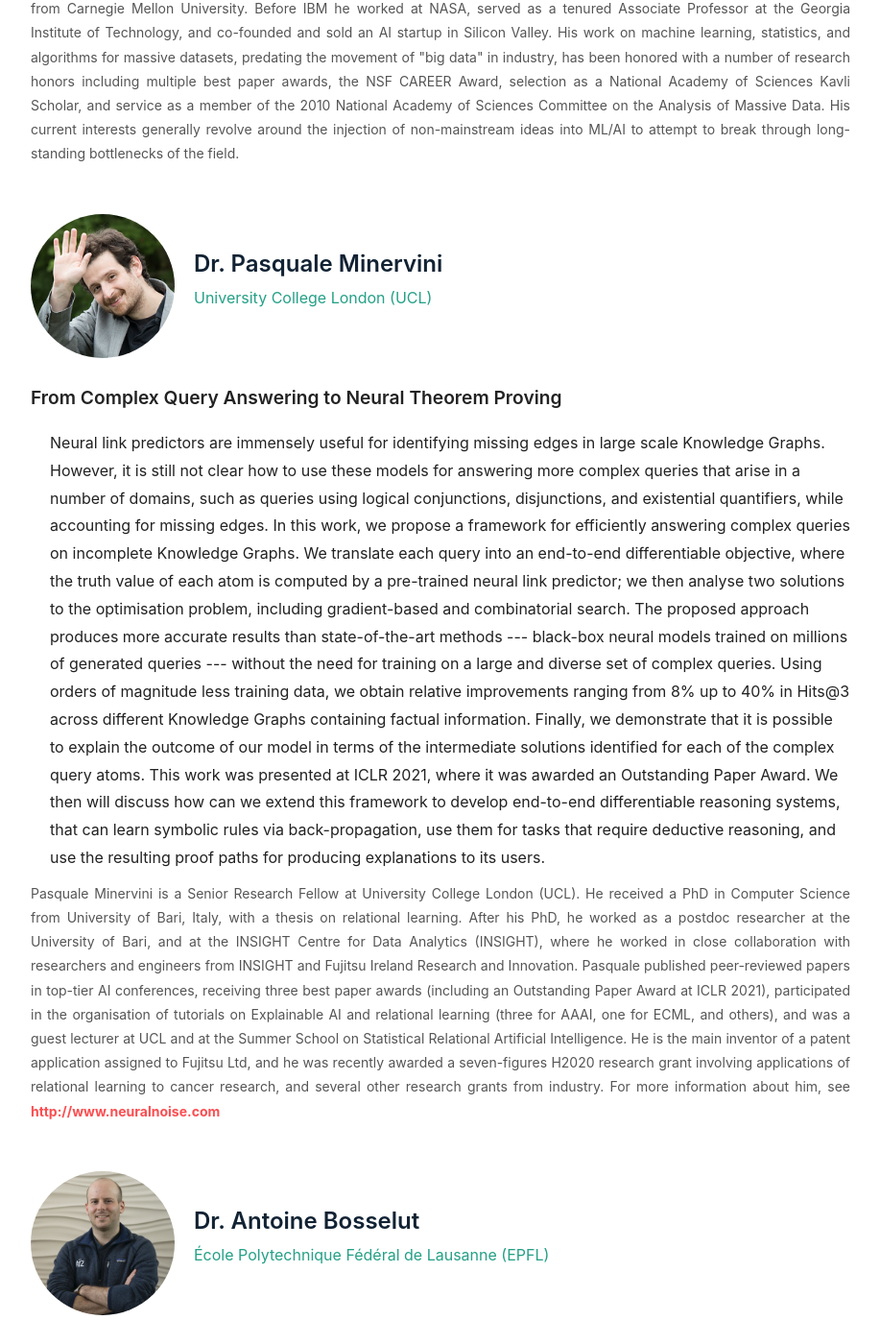
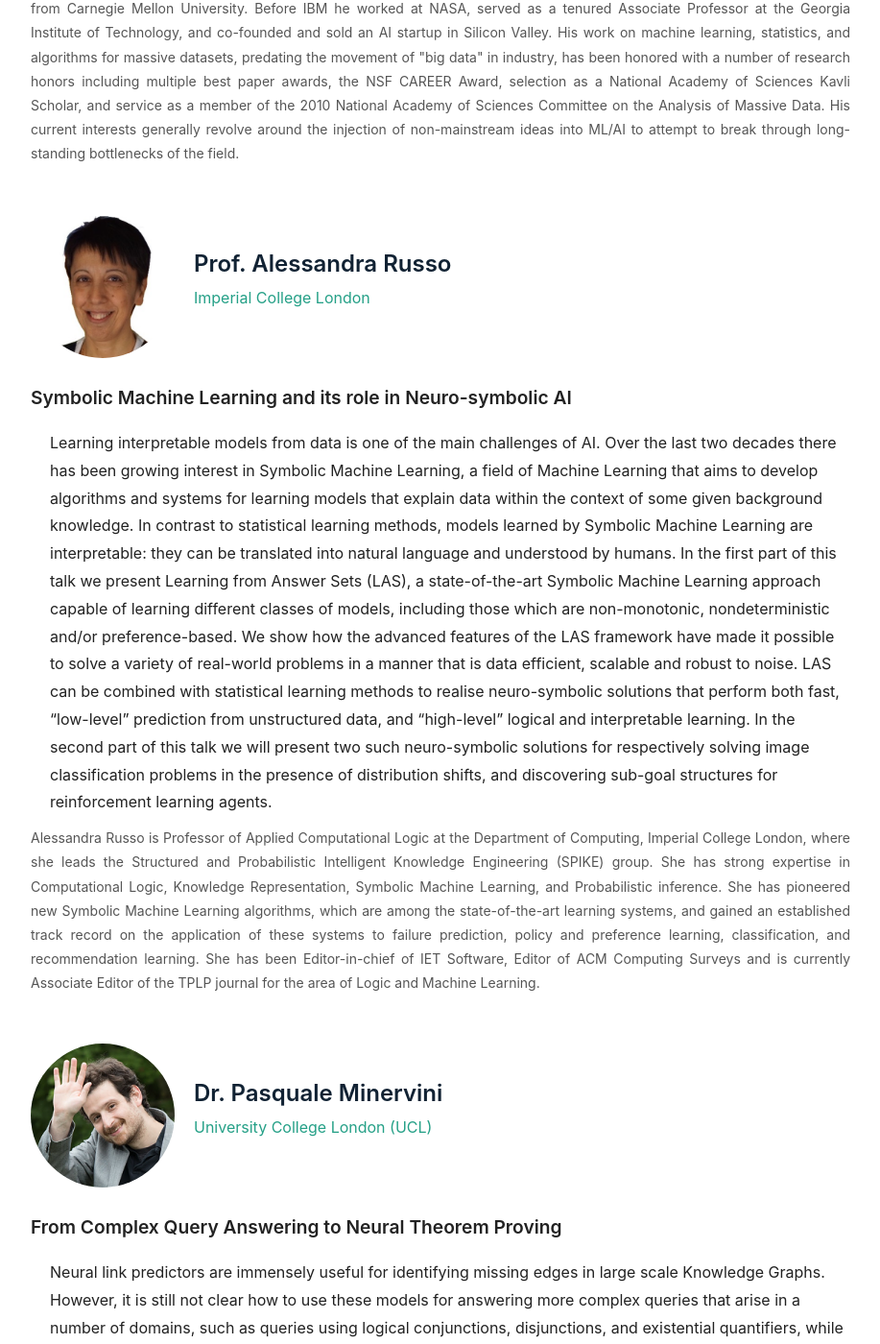
Before and after one commit to krhcai/krhcai.github.io, a Jekyll site: the page built from index.html, in a window 1280 px wide and 1400 px high, scrolled down 2242 px. Shown: the whole window at 96% size, without its empty margins (181-1098 px from the left). Built offline with Jekyll 4.4.1, drawn with Linux system fonts in a browser that asks for light colours; nearby versions of some CDN libraries; the list of posts is cut into pages by our own code; some of the changed text lies outside the part shown.

Commit message:
added Russo abstract, bio and photo

```diff
--- a/call/index.html
+++ b/call/index.html
@@ -19,7 +19,7 @@ key: page-index
 {% endhighlight %} -->
 
 <div style="padding-top: 0px">
-    <h2> Call for Submission</h2>
+    <h2> Call for Submissions</h2>
     <!-- <h3> Heading 1</h3> -->
     <div><i>To be held at 18th International Conference on Principles of Knowledge Representation and Reasoning (KR2021)</i></div>
     <br/>
--- a/index.html
+++ b/index.html
@@ -50,7 +50,7 @@ key: page-index
     <h2>Register</h2>
     Registration is free but mandatory for all who want to attend the workshop.
     <a href="https://kr2021.kbsg.rwth-aachen.de/page/registration" target="_blank">Click this link to register</a> on the KR2020 website.
-    <div style="clear:both;""></div>
+    <div style="clear:both;"></div>
 
 
 
@@ -63,12 +63,12 @@ key: page-index
         <div class="image-cropper" style="float:left;  margin-right: 20px">
             <img src="assets/images/speakers/ag.png" class="rounded" />
         </div>
-        <div style="float:left;"">
+        <div style="float:left;">
             <div class="name">Dr. Alexander Gray</div>
             <div class="affil">IBM</div>
 
         </div>
-        <div style="clear:both;""></div>
+        <div style="clear:both;"></div>
         <!-- <div style="margin-left:20px; margin-top: 30px; color:rgb(53, 17, 17); font-size:12px"><i>Abstract</i></div> -->
         <h4 class="abstract-title">Logical Neural Networks</h4> <!-- TODO: incomplete title-->
         <div class="abstract">
@@ -99,14 +99,51 @@ key: page-index
 
     <div style="margin-top:50px">
         <div class="image-cropper" style="float:left;  margin-right: 20px">
+            <img src="assets/images/speakers/ar.png" class="rounded" />
+        </div>
+        <div style="float:left;">
+            <div class="name">Prof. Alessandra Russo</div>
+            <div class="affil">Imperial College London</div>
+
+        </div>
+        <div style="clear:both;"></div>
+        <!-- <div style="margin-left:20px; margin-top: 30px; color:rgb(53, 17, 17); font-size:12px"><i>Abstract</i></div> -->
+        <h4 class="abstract-title">Symbolic Machine Learning and its role in Neuro-symbolic AI</h4>
+        <div class="abstract">
+            Learning interpretable models from data is one of the main challenges of AI. Over the last two decades there has been growing
+            interest in Symbolic Machine Learning, a field of Machine Learning that aims to develop algorithms and systems for learning
+            models that explain data within the context of some given background knowledge. In contrast to statistical learning methods,
+            models learned by Symbolic Machine Learning are interpretable: they can be translated into natural language and understood by humans.
+            In the first part of this talk we present Learning from Answer Sets (LAS), a state-of-the-art Symbolic Machine Learning approach
+            capable of learning different classes of models, including those which are non-monotonic, nondeterministic and/or preference-based.
+            We show how the advanced features of the LAS framework have made it possible to solve a variety of real-world problems in a manner
+            that is data efficient, scalable and robust to noise. LAS can be combined with statistical learning methods to realise neuro-symbolic
+            solutions that perform both fast, “low-level” prediction from unstructured data, and “high-level” logical and interpretable learning.
+            In the second part of this talk we will present two such neuro-symbolic solutions for respectively solving image classification
+            problems in the presence of distribution shifts, and discovering sub-goal structures for reinforcement learning agents.
+
+        </div>
+        <div class="bio">
+            Alessandra Russo is Professor of Applied Computational Logic at the Department of Computing, Imperial College London,
+            where she leads the Structured and Probabilistic Intelligent Knowledge Engineering (SPIKE) group. She has strong expertise
+            in Computational Logic, Knowledge Representation, Symbolic Machine Learning, and Probabilistic inference.
+            She has pioneered new Symbolic Machine Learning algorithms, which are among the state-of-the-art learning systems,
+            and gained an established track record on the application of these systems to failure prediction, policy and preference
+            learning, classification, and recommendation learning. She has been Editor-in-chief of IET Software,
+            Editor of ACM Computing Surveys and is currently Associate Editor of the TPLP journal for the area of Logic and Machine Learning.
+        </div>
+    </div>
+
+    <div style="margin-top:50px">
+        <div class="image-cropper" style="float:left;  margin-right: 20px">
             <img src="assets/images/speakers/pm.png" class="rounded" />
         </div>
-        <div style="float:left;"">
+        <div style="float:left;">
             <div class="name">Dr. Pasquale Minervini</div>
             <div class="affil">University College London (UCL)</div>
 
         </div>
-        <div style="clear:both;""></div>
+        <div style="clear:both;"></div>
         <!-- <div style="margin-left:20px; margin-top: 30px; color:rgb(53, 17, 17); font-size:12px"><i>Abstract</i></div> -->
         <h4 class="abstract-title">From Complex Query Answering to Neural Theorem Proving</h4>
         <div class="abstract">
@@ -147,12 +184,12 @@ key: page-index
         <div class="image-cropper" style="float:left;  margin-right: 20px">
             <img src="assets/images/speakers/ab.png" class="rounded" />
         </div>
-        <div style="float:left;"">
+        <div style="float:left;">
             <div class="name">Dr. Antoine Bosselut</div>
             <div class="affil">École Polytechnique Fédéral de Lausanne (EPFL)</div>
 
         </div>
-        <div style="clear:both;""></div>
+        <div style="clear:both;"></div>
         <!-- <div style="margin-left:20px; margin-top: 30px; color:rgb(53, 17, 17); font-size:12px"><i>Abstract</i></div> -->
         <h4 class="abstract-title">Symbolic Scaffolds for Neural Commonsense Representation and Reasoning</h4>
         <div class="abstract">
@@ -175,49 +212,17 @@ key: page-index
         </div>
     </div>
 
-    <div style="margin-top:50px">
-        <div class="image-cropper" style="float:left;  margin-right: 20px">
-            <img src="assets/images/speakers/ar.png" class="rounded" />
-        </div>
-        <div style="float:left;"">
-            <div class="name">Prof. Alessandra Russo</div>
-            <div class="affil">Imperial College London</div>
 
-        </div>
-        <div style="clear:both;""></div>
-        <!-- <div style="margin-left:20px; margin-top: 30px; color:rgb(53, 17, 17); font-size:12px"><i>Abstract</i></div> -->
-        <!-- <h4 class="abstract-title">Symbolic Scaffolds for Neural Commonsense Representation and Reasoning</h4>
-        <div class="abstract">
-            Situations described using natural language are richer than what humans explicitly communicate.
-            For example, the sentence "She pumped her fist" connotes many potential auspicious causes.
-            For machines to understand natural language, they must be able to make commonsense inferences about explicitly stated information.
-            However, current NLP systems lack the ability to ground the situations they encounter to relevant world knowledge.
-            Moreover, they struggle to reason over available facts to robustly generalize to future unseen events.
-            In this talk, I will describe efforts at transforming modern language models into robust commonsense knowledge models by
-            leveraging implicitly encoded knowledge representations.
-            Then, I will discuss work in designing robust reasoning systems that use knowledge graphs as a structural scaffold for
-            aggregating information across relevant commonsense inferences.
-        </div>  -->
-        <div class="bio_panel">
-            Alessandra Russo is a Professor in Applied Computational Logic at the Department of Computing, Imperial College London,
-            and academic member of the Distributed Software Engineering Section. She leads the Structured and Probabilistic Knowledge
-            Engineering (SPIKE) research group and her research interests are in the the areas of Computational Logic,
-            Logic-based Symbolic Learning, Probabilistic and Distributed Inference, and their applications to Intelligent Adaptive Systems,
-            Security, Network Management, Distributed Control Systems for Sensor Networks, and System Biology.
-            She is also Editor-in-Chief of the IET Software Journal, Associated Editor of the ACM Computing Survey Journal and
-            Director of Postgraduate Research.
-        </div>
-    </div>
 
     <div style="margin-top:50px">
         <div class="image-cropper" style="float:left;  margin-right: 20px">
             <img src="assets/images/speakers/jl.png" class="rounded" />
         </div>
-        <div style="float:left;"">
+        <div style="float:left;">
             <div class="name">Dr. Jaehun Lee</div>
             <span class="affil">Samsung Research</div>
         </div>
-        <div style="clear:both;""></div>
+        <div style="clear:both;"></div>
         <div class="bio_panel">
             Dr. Jaehun Lee is currently a researcher at Samsung Research, working in the space of large knowledge graph construction,
             reasoning and its applications for mobile phones and consumer electronics. The applications include search and recommendations
@@ -231,11 +236,11 @@ key: page-index
         <div class="image-cropper" style="float:left;  margin-right: 20px">
             <img src="assets/images/speakers/vb.png" class="rounded" />
         </div>
-        <div style="float:left;"">
+        <div style="float:left;">
             <div class="name">Dr. Vaishak Belle</div>
             <div class="affil">University of Edinburgh</div>
         </div>
-        <div style="clear:both;""></div>
+        <div style="clear:both;"></div>
         <div class="bio_panel">
             Dr Vaishak Belle is a Chancellor’s Fellow and Faculty at the School of Informatics, University of Edinburgh,
             an Alan Turing Institute Faculty Fellow, a Royal Society University Research Fellow, and a member of the
@@ -268,7 +273,7 @@ key: page-index
             <div class="image-cropper-small" style="float:left;  margin-right: 20px">
                 <img src="assets/images/speakers/kn.png" class="rounded" />
             </div>
-            <div style="float:left;"">
+            <div style="float:left;">
                 <div class="name-org">Dr. Kwabena Nuamah</div>
                 <div class="affil-org">University of Edinburgh</div>
             </div>
@@ -279,7 +284,7 @@ key: page-index
             <div class="image-cropper-small" style="float:left;  margin-right: 20px">
                 <img src="assets/images/speakers/et.png" class="rounded" />
             </div>
-            <div style="float:left;"">
+            <div style="float:left;">
                 <div class="name-org">Dr. Efi Tsamoura</div>
                 <div class="affil-org">Samsung AI Research</div>
             </div>
@@ -289,7 +294,7 @@ key: page-index
             <div class="image-cropper-small" style="float:left;  margin-right: 20px">
                 <img src="assets/images/speakers/pk.png" class="rounded" />
             </div>
-            <div style="float:left;"">
+            <div style="float:left;">
                 <div class="name-org">Dr. Pavan Kapanipathi</div>
                 <div class="affil-org">IBM Research</div>
             </div>
@@ -299,13 +304,13 @@ key: page-index
             <div class="image-cropper-small" style="float:left;  margin-right: 20px">
                 <img src="assets/images/speakers/jp.png" class="rounded" />
             </div>
-            <div style="float:left;"">
+            <div style="float:left;">
                 <div class="name-org">Dr. Jeff Z. Pan</div>
                 <div class="affil-org">University of Edinburgh</div>
             </div>
         </div>
 
-        <div style="clear:both;""></div>
+        <div style="clear:both;"></div>
 
         <h3> Program Committee Members</h3>
         <div>
```
Also changed, not shown: assets/images/speakers/ar.png, assets/images/speakers/ar_2.png (added).
